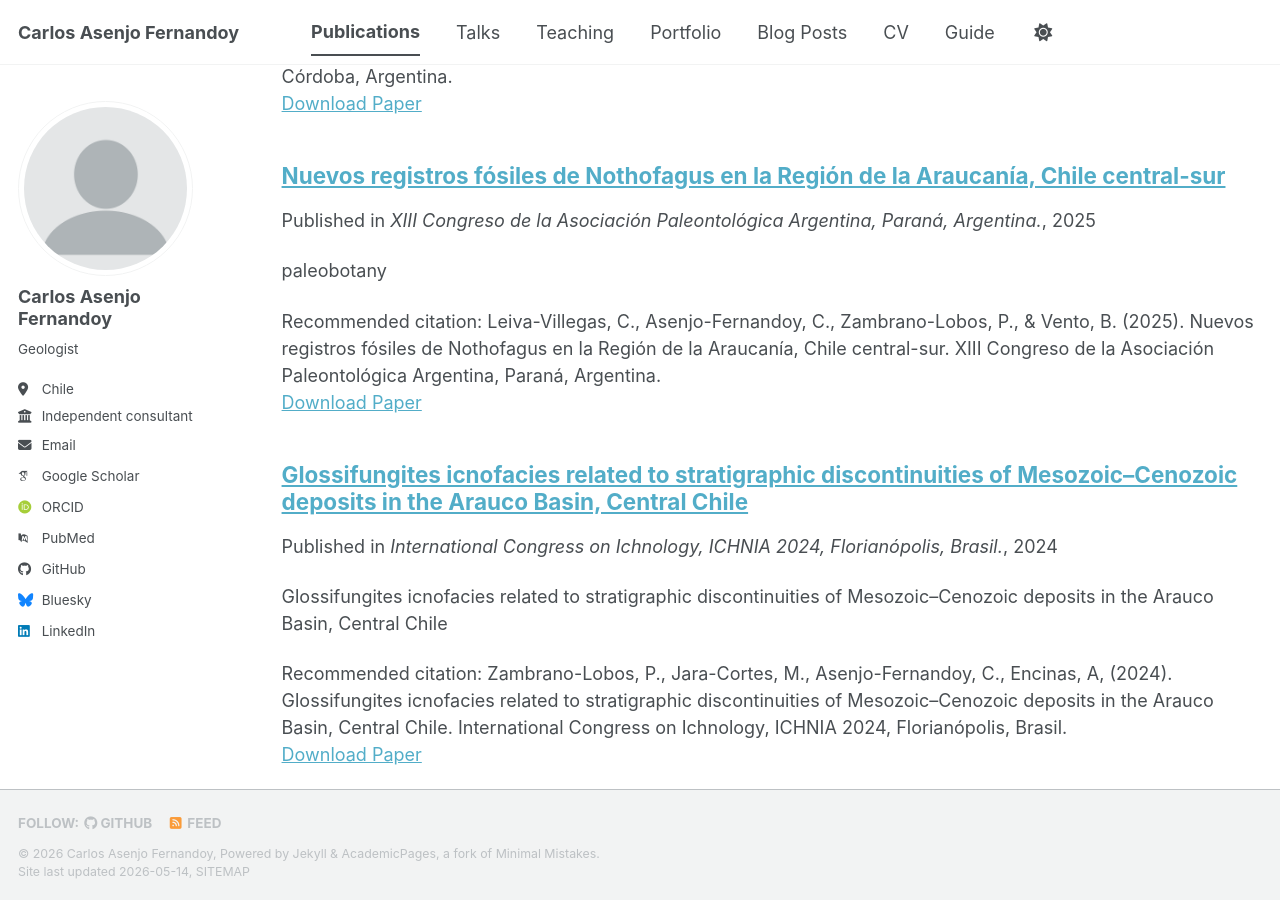
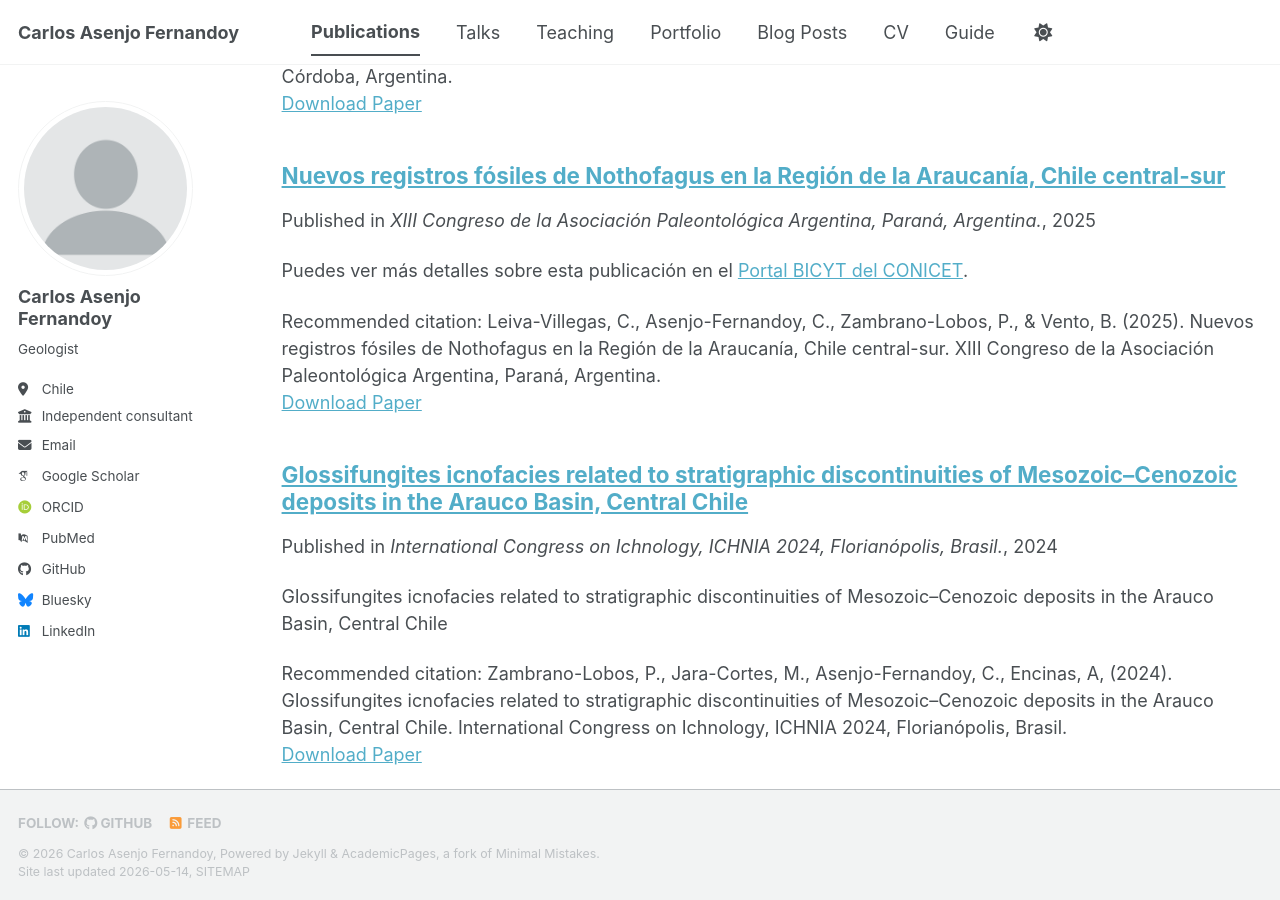
Before and after one commit to asenjocarlos/asenjocarlos.github.io, a Jekyll site: the page built from _pages/publications.html, in a window 1280 px wide and 900 px high, scrolled down 941 px. Built offline with Jekyll 4.4.1, drawn with Linux system fonts in a browser that asks for light colours; some web fonts are replaced; a script bundle is joined from its source files by our own code; library files that are not in the unit come from our copies.

Commit message:
Update 2026-05-13-publication6plift.md

```diff
--- a/_publications/2026-05-13-publication6plift.md
+++ b/_publications/2026-05-13-publication6plift.md
@@ -3,7 +3,7 @@ title: "Nuevos registros fósiles de Nothofagus en la Región de la Araucanía,
 collection: publications
 category: conferences
 permalink: /publication/2024-02-17-paper-title-number-4
-excerpt: 'paleobotany'
+excerpt: 'Puedes ver más detalles sobre esta publicación en el [Portal BICYT del CONICET](https://bicyt.conicet.gov.ar/fichas/produccion/en/12789542).'
 date: 2025-02-17
 venue: 'XIII Congreso de la Asociación Paleontológica Argentina, Paraná, Argentina.'
 paperurl: 'https://academicpages.github.io/files/paper3.pdf'
```
